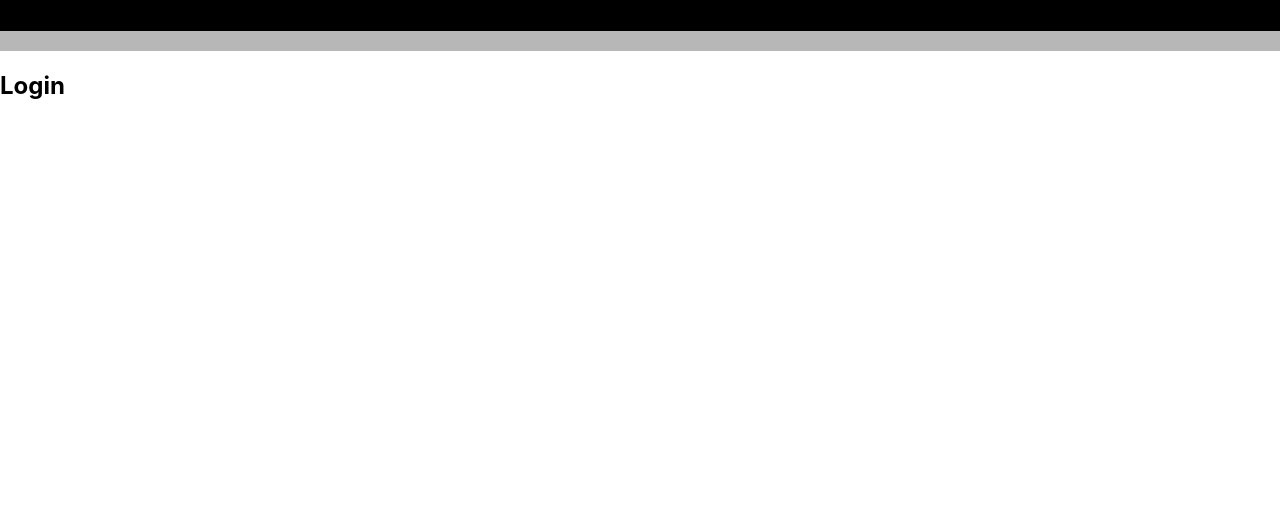
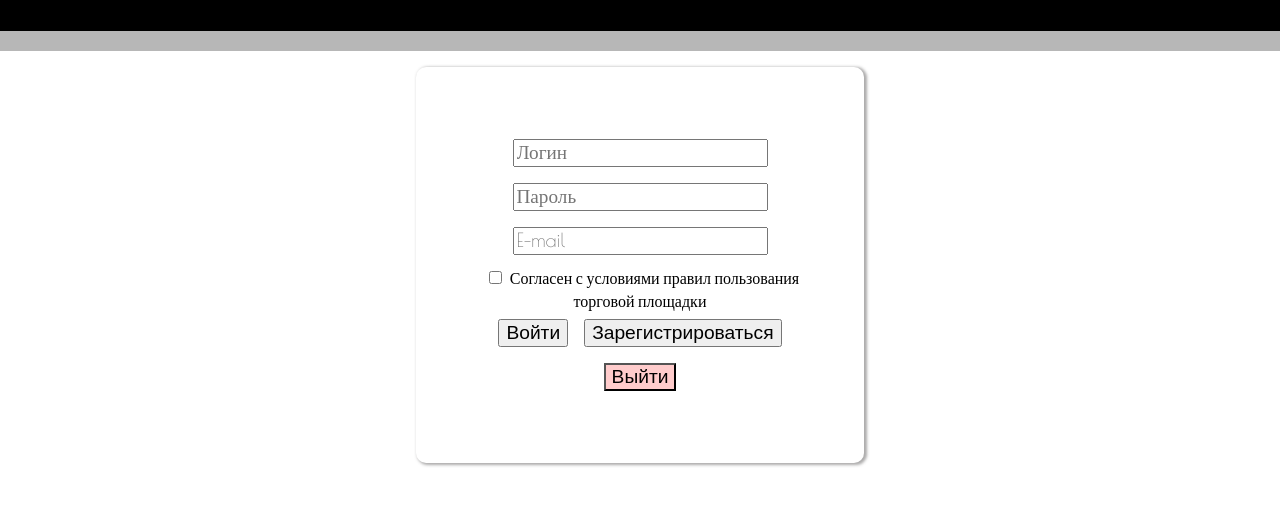
Before and after one commit to yuliyagaspodarik/project-react-smeghouse-gaspodarik, a React (Create React App) app in the folder smeghouse/: page /login in a window 1280 px wide. Shown: the part 136-649 px from the top of the page. Built offline with nearby package versions, Linux system fonts and the light colour scheme; no server answers.

Commit message:
Create form, correct styles in filter, rename header as index

```diff
--- a/smeghouse/src/app/App.js
+++ b/smeghouse/src/app/App.js
@@ -1,7 +1,7 @@
 import React from "react";
 import { connect } from "react-redux";
 
-import Header from "../components/Header/Header";
+import Header from "../components/Header";
 import Main from "../components/Main/Main";
 import Footer from "../components/Footer/Footer";
 import "./App.css";
--- a/smeghouse/src/components/Filter/Filter.css
+++ b/smeghouse/src/components/Filter/Filter.css
@@ -28,9 +28,6 @@
     margin-right: 0.5rem;
 }
 
-.catalog__categories-item input {
-    background-color: mediumseagreen;
-}
 @media (max-width: 54rem) {
     .catalog__categories {
         width: 80%;
--- a/smeghouse/src/components/Header/Header.js
+++ b/smeghouse/src/components/Header/index.js
@@ -4,7 +4,7 @@ import { Link } from "react-router-dom";
 import Search from "./Search/Search";
 import "./Header.css";
 
-function Header(props) {
+function Index(props) {
   return (
     <header>
       <div className="header">
@@ -30,4 +30,4 @@ function Header(props) {
   );
 }
 
-export default Header;
+export default Index;
--- /dev/null
+++ b/smeghouse/src/components/Login/Login.css
@@ -0,0 +1,56 @@
+.auth {
+    width: 35%;
+    margin: 1rem auto;
+    font-family: 'Poiret One', cursive;
+    font-size: 1rem;
+    text-align: center;
+}
+
+.auth__title {
+    font-weight: 600;
+}
+
+.auth__form {
+    display: flex;
+    flex-direction: column;
+    justify-content: center;
+    align-items: center;
+    padding: 4rem;
+    border-radius: 10px;
+    box-shadow: 2px 1px 3px 1px rgba(89, 87, 87, 0.5);
+}
+
+.auth__form-input,
+.auth__form-button {
+    margin: 0.5rem;
+    font-size: 1.2rem;
+}
+
+.auth__form-button-exit {
+    background-color: rgba(255, 0, 0, 0.2);
+}
+
+.auth__form-input::-webkit-input-placeholder {
+    font-family: 'Poiret One', cursive;
+}
+
+.auth__form-input::-moz-placeholder {
+    font-family: 'Poiret One', cursive;
+}
+
+@media (max-width: 38rem) {
+    .auth {
+        width: 80%;
+        font-size: 0.8rem;
+    }
+
+    .auth__title {
+        font-size: 1.2rem;
+    }
+
+    .auth__form-input,
+    .auth__form-button {
+        margin: 0;
+        font-size: 0.7rem;
+    }
+}
--- a/smeghouse/src/components/Login/Login.js
+++ b/smeghouse/src/components/Login/Login.js
@@ -1,11 +1,84 @@
 import React from "react";
 
-function Login(props) {
-  return (
-    <main>
-      <h2>Login</h2>
-    </main>
-  );
+import "./Login.css";
+
+class Login extends React.Component {
+  constructor(props) {
+    super(props);
+    this.state = {
+      login: "",
+      password: "",
+      email: ""
+    };
+
+    this.handleChange = this.handleChange.bind(this);
+    this.handleSubmit = this.handleSubmit.bind(this);
+  }
+
+  handleChange(event) {
+    const target = event.target;
+    const value = target.type === 'checkbox' ? target.checked : target.value;
+    const name = target.name;
+
+    this.setState({
+      [name]: value
+    });
+  }
+
+  handleSubmit(event) {
+    alert('Отправленное имя: ' + this.state.value);
+    event.preventDefault();
+  }
+
+  render() {
+    return (
+      <main>
+        <div className="auth">
+          <form className="auth__form" onSubmit={this.handleSubmit}>
+            <label>
+              <input
+                className="auth__form-input"
+                type="text"
+                name="login"
+                placeholder="Логин"
+              />
+            </label>
+            <label>
+              <input
+                className="auth__form-input"
+                type="password"
+                name="password"
+                placeholder="Пароль"
+              />
+            </label>
+            <label>
+              <input
+                className="auth__form-input"
+                type="email"
+                name="email"
+                placeholder="E-mail"
+              />
+            </label>
+            <label>
+              <input
+                className="auth__form-input"
+                type="checkbox"
+                name="check"
+              />
+              Согласен с условиями правил пользования торговой площадки
+            </label>
+            <div>
+              <button type="submit" className="auth__form-button">Войти</button>
+              <button className="auth__form-button" onChange={this.handleSubmit}>Зарегистрироваться</button>
+            </div>
+            <div>
+              <button className="auth__form-button auth__form-button-exit" onChange={this.handleSubmit}>Выйти</button>
+            </div>
+          </form>
+        </div>
+      </main>
+    );
+  }
 }
 
 export default Login;
```
Also changed, not shown: 1 other file (tests, documents, lock files or other folders).
